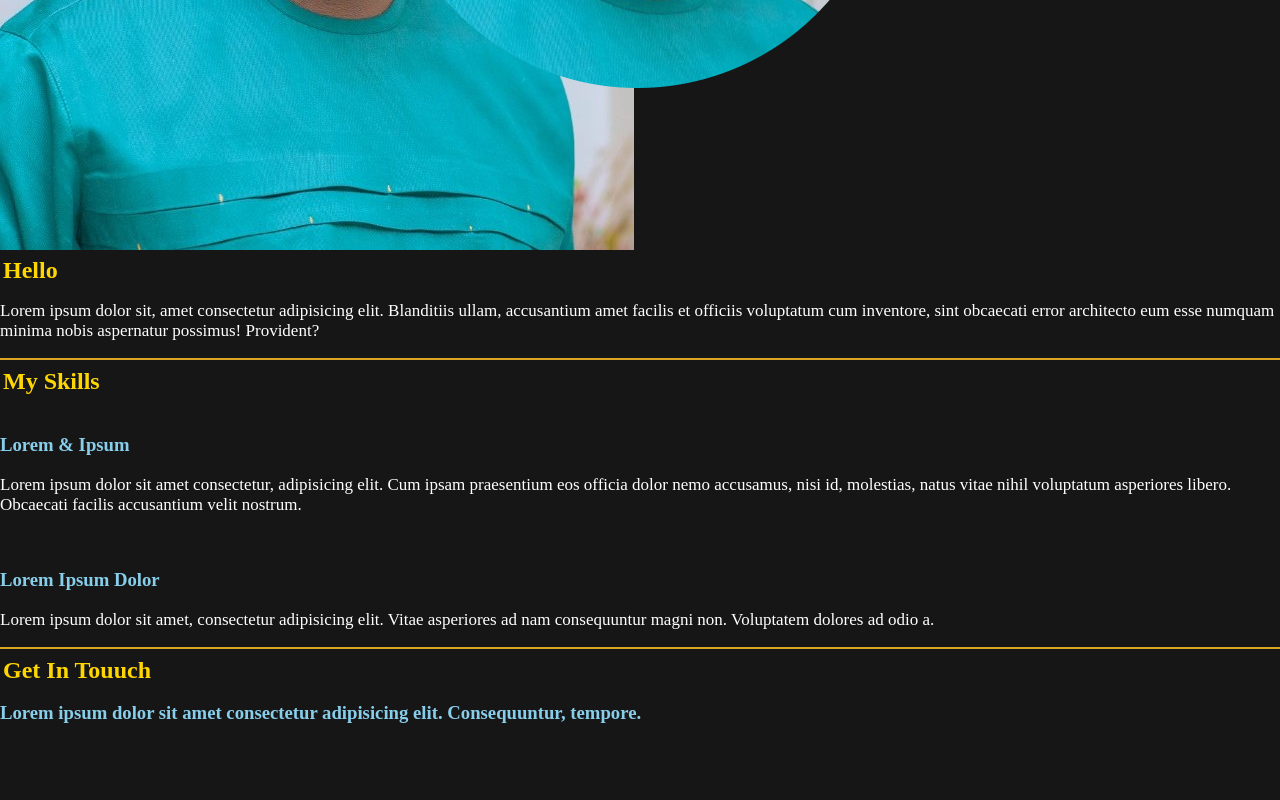
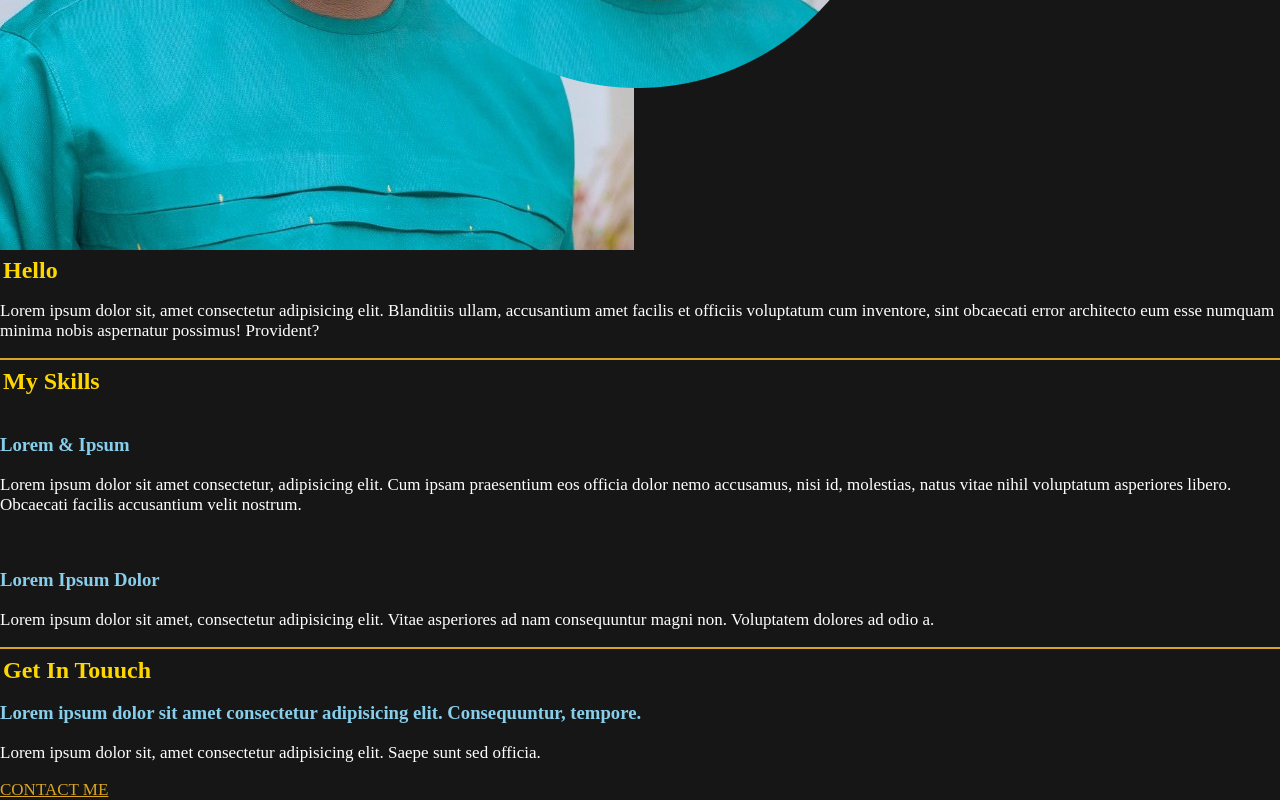
Before and after one commit to ludaman90/udemy-web-development, a plain HTML site: page HTML - Personal Site/auxiliary.html in a window 1280 px wide. Shown: the part 628-1428 px from the top of the page. Before the commit the page ends 1371 px from the top, so only its background shows below. Drawn offline with Linux system fonts and the light colour scheme; files whose address does not match are found by name.

Commit message:
Personal Webpage

```diff
--- a/HTML - Personal Site/auxiliary.html
+++ b/HTML - Personal Site/auxiliary.html
@@ -6,7 +6,6 @@
     <title>One page profile</title>
     <link rel="stylesheet" href="CSS/styles.css" />
   </head>
-  <body>
     <div class="aux-top-container">
       <div class="profile">
         <img class="aux-top-image" src="images/David 3.jpg" alt="hm-img1" />
@@ -56,5 +55,13 @@
       <h3>
       Lorem ipsum dolor sit amet consectetur adipisicing elit. Consequuntur, tempore.
       </h3>
+      <p>Lorem ipsum dolor sit, amet consectetur adipisicing elit. Saepe sunt sed officia.</p>
+      <a class="aux-mid-btn" href="mailto:willingking1@gmail.com">CONTACT ME</a>
+    </div>
+  </div>
+
+  <div class="aux-bottom-container">
+
+  </div>
   </body>
 </html>
```
Lines whose indentation alone changed are shown as unchanged.
